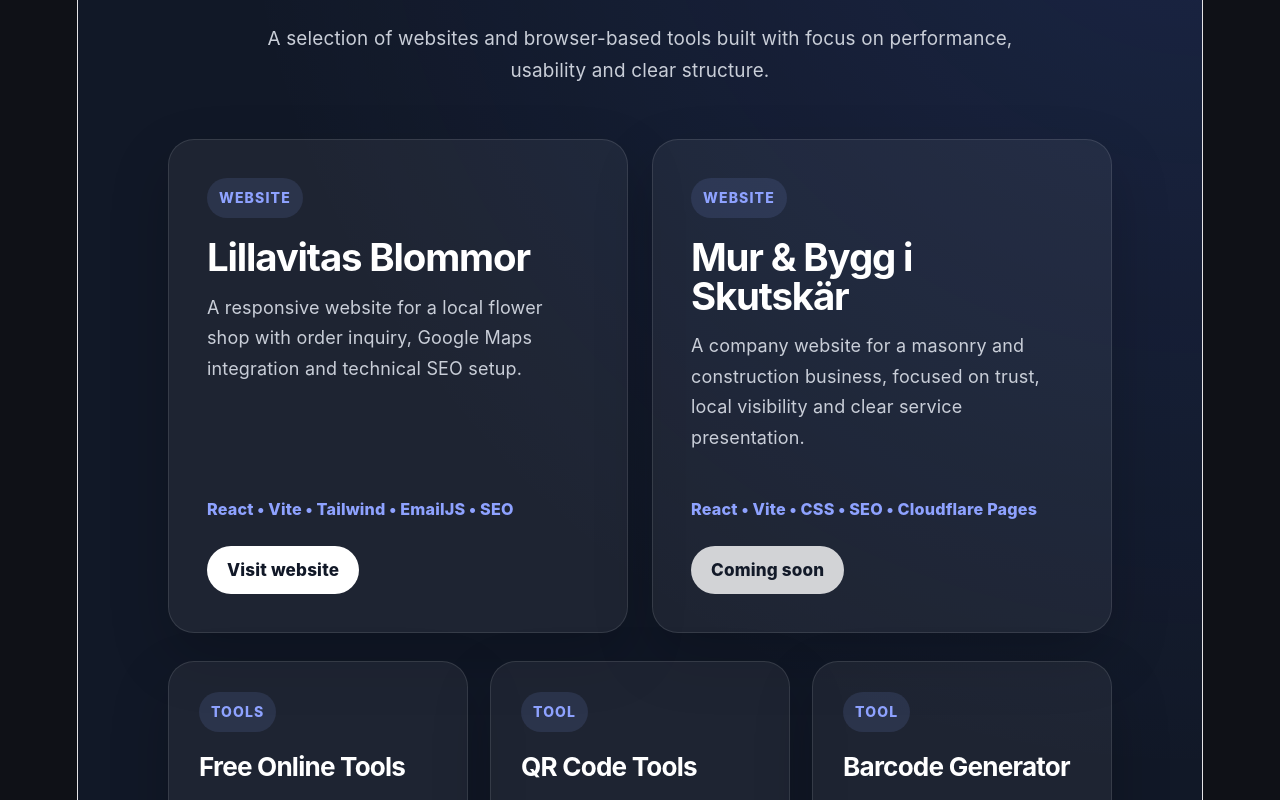
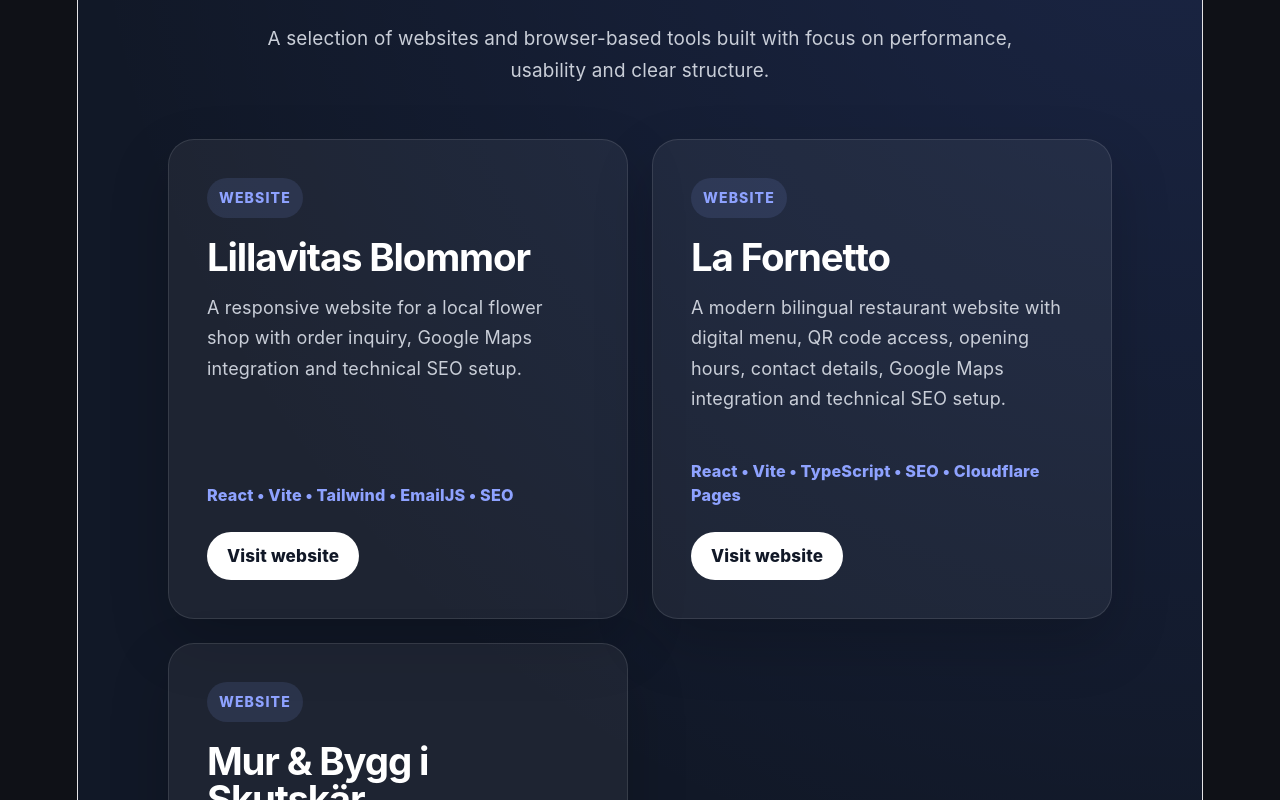
Before and after one commit to Graniten40/graniten-studio, a React (Vite) app: page / in a window 1280 px wide. Shown: the part 6080-6880 px from the top of the page. Built offline with nearby package versions, Linux system fonts and the light colour scheme.

Commit message:
Update new resturant

```diff
--- a/src/App.tsx
+++ b/src/App.tsx
@@ -286,6 +286,9 @@
     lillavitasText:
       "A responsive website for a local flower shop with order inquiry, Google Maps integration and technical SEO setup.",
 
+    laFornettoText:
+      "A modern bilingual restaurant website with digital menu, QR code access, opening hours, contact details, Google Maps integration and technical SEO setup.",
+
     murByggText:
       "A company website for a masonry and construction business, focused on trust, local visibility and clear service presentation.",
 
@@ -415,6 +418,9 @@
 
     lillavitasText:
       "En responsiv hemsida för en lokal blomsterbutik med orderförfrågan, Google Maps-integration och teknisk SEO.",
+
+    laFornettoText:
+      "En modern tvåspråkig restauranghemsida med digital meny, QR-kod till menyn, öppettider, kontaktuppgifter, Google Maps-integration och teknisk SEO.",
 
     murByggText:
       "En företagssida för ett mur- och byggföretag med fokus på förtroende, lokal synlighet och tydlig presentation av tjänster.",
@@ -737,6 +743,15 @@
       stack: "React • Vite • Tailwind • EmailJS • SEO",
       text: t.lillavitasText,
       url: "https://lillavitasblommor.se/",
+      featured: true,
+    },
+    {
+      title: "La Fornetto",
+      type: "Website",
+      stack: "React • Vite • TypeScript • SEO • Cloudflare Pages",
+      text:
+        t.laFornettoText,
+      url: "https://lafornetto.se/",
       featured: true,
     },
     {
```
